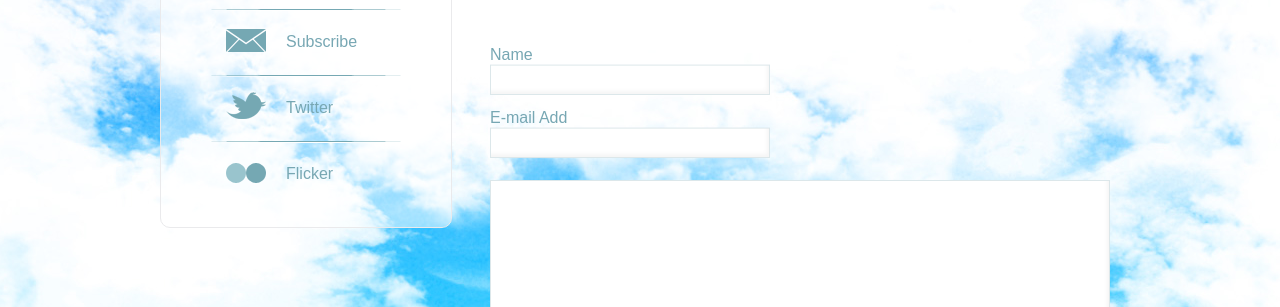
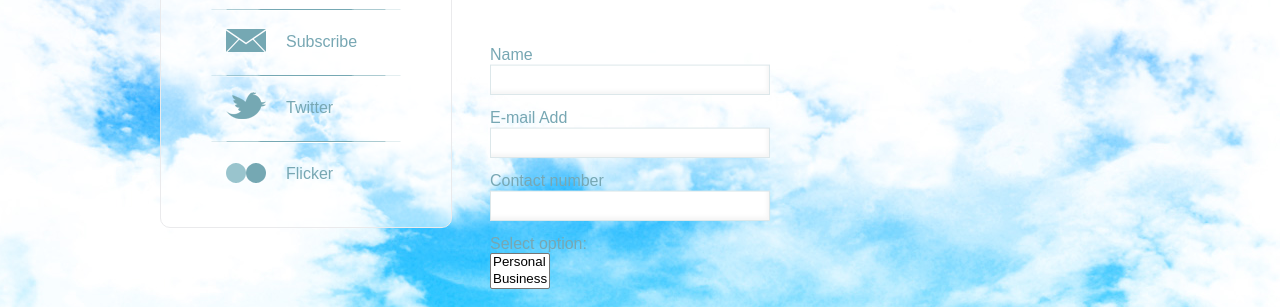
Before and after one commit to jannejanneborcena/wondercoco.github.io, a plain HTML site: page contact.html in a window 1280 px wide. Shown: the part 489-796 px from the top of the page. Drawn offline with Linux system fonts and the light colour scheme.

Commit message:
Add fields

```diff
--- a/contact.html
+++ b/contact.html
@@ -46,6 +46,15 @@
         <input type="text">
         <label>E-mail Add</label>
         <input type="text">
+        <label>Contact number</label>
+        <input type="text">
+        <label>Select option:</label>
+        <div>
+          <select id="mySelect" size="2">
+            <option value="personal">Personal</option>
+            <option value="business">Business</option>
+          </select>
+        </div>
         <textarea></textarea>
         <input type="submit" value="" class="button">
       </form>
```
Also changed, not shown: 1 other file.
